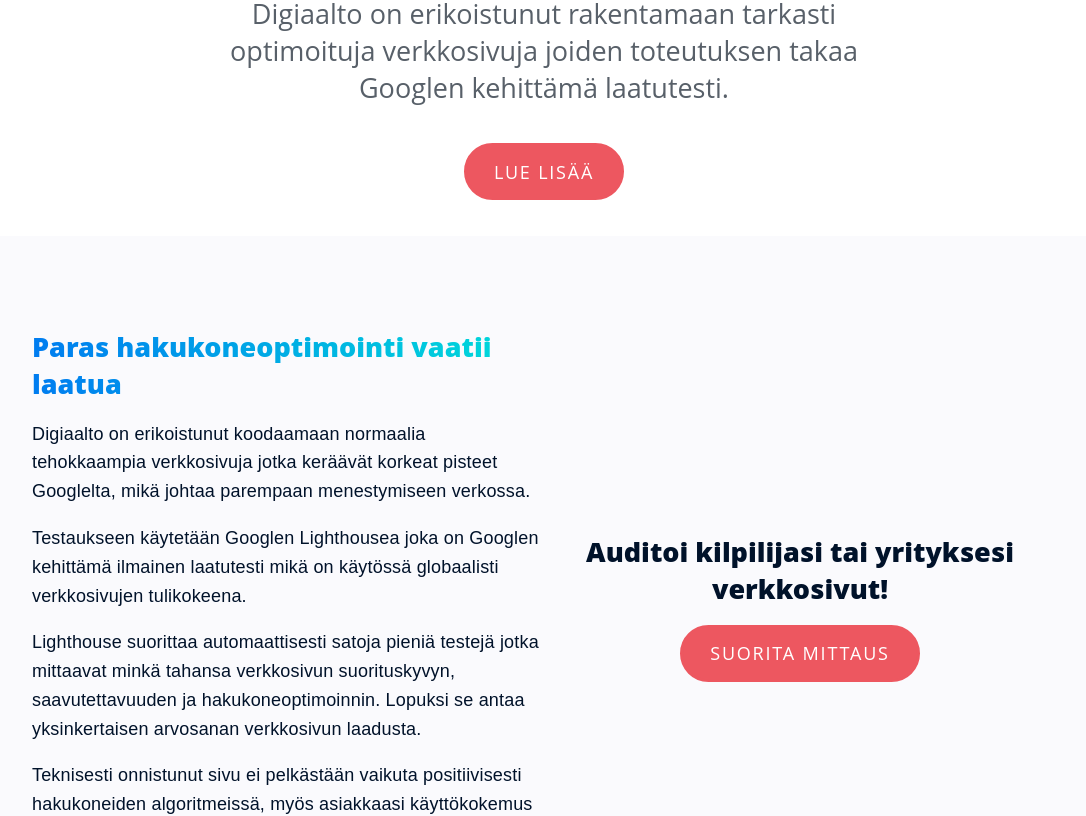
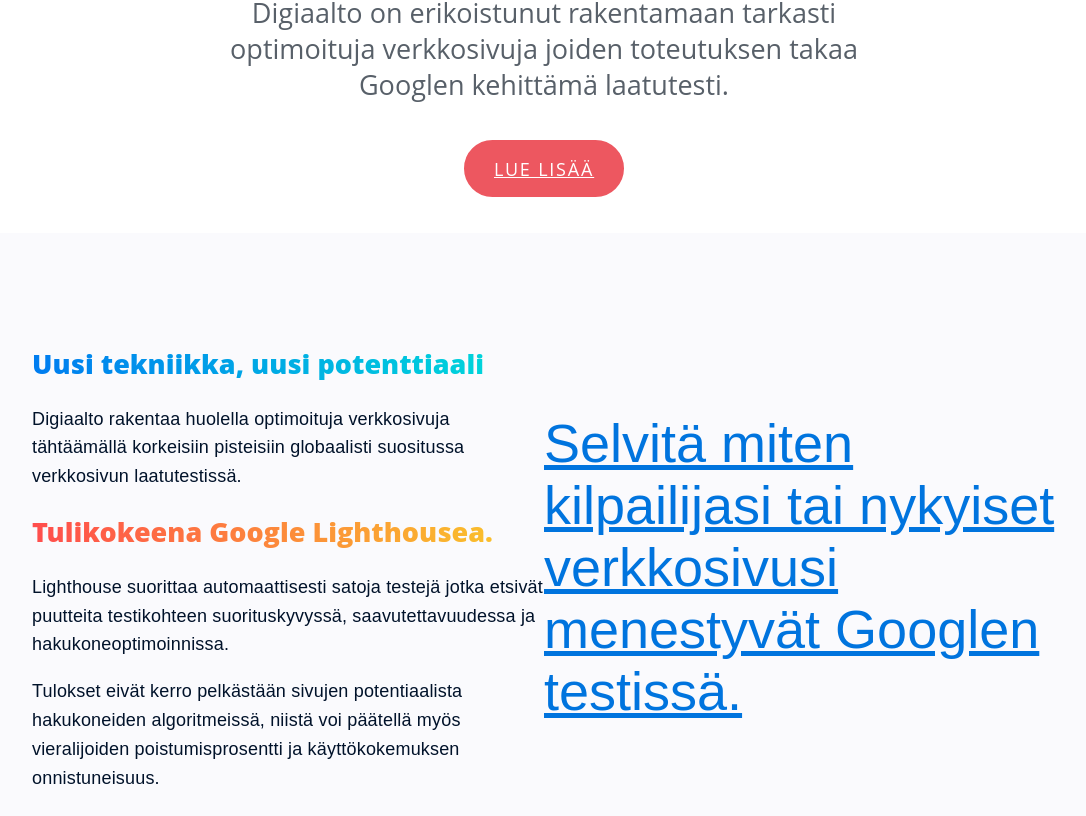
Before and after one commit to digiaalto/etusivu, a Next.js app: page / in a window 1280 px wide. Shown: the part 294-1110 px from the top of the page, without its empty margins (96-1182 px from the left). Built offline with nearby package versions, Linux system fonts and the light colour scheme; a small style sheet from the web is missing.

Commit message:
design improvements

```diff
--- a/components/hero.js
+++ b/components/hero.js
@@ -12,10 +12,10 @@ const Hero = () => {
             verkosta <span className={styles.highlight2}> helposti </span>
             sekä <span className={styles.highlight3}> nopeasti?</span>
           </h1>
-          <h2 className={styles.subheader}>
+          <h1 className={styles.subheader}>
             Digiaalto on erikoistunut rakentamaan tarkasti optimoituja
             verkkosivuja joiden toteutuksen takaa Googlen kehittämä laatutesti.
-          </h2>
+          </h1>
           <Button text="Lue lisää" href="#laatutestaus" center />
         </Zoom>
       </div>
--- a/components/salespitch.js
+++ b/components/salespitch.js
@@ -1,6 +1,8 @@
 import styles from "../styles/salespitch.module.sass"
+import Link from "next/link"
 import { Fade } from "react-awesome-reveal"
-import Button from "./utility/button"
+
+const testUrl = "https://web.dev/measure/"
 
 const SalesPitch = () => {
   return (
@@ -8,43 +10,37 @@ const SalesPitch = () => {
       <div className={styles.content}>
         <div className={styles.column}>
           <Fade fraction={1} direction="up" triggerOnce>
-            <h2 className={styles.header}>
-              Paras hakukoneoptimointi vaatii laatua
-            </h2>
+            <h2 className={styles.header}>Uusi tekniikka, uusi potenttiaali</h2>
             <p>
-              Digiaalto on erikoistunut koodaamaan normaalia tehokkaampia
-              verkkosivuja jotka keräävät korkeat pisteet Googlelta, mikä johtaa
-              parempaan menestymiseen verkossa.
+              Digiaalto rakentaa huolella optimoituja verkkosivuja tähtäämällä
+              korkeisiin pisteisiin globaalisti suositussa verkkosivun
+              laatutestissä.
+            </p>
+            <h2 className={styles.header2}>Tulikokeena Google Lighthousea.</h2>
+            <p>
+              Lighthouse suorittaa automaattisesti satoja testejä jotka etsivät
+              puutteita testikohteen suorituskyvyssä, saavutettavuudessa ja
+              hakukoneoptimoinnissa.
             </p>
             <p>
-              Testaukseen käytetään Googlen Lighthousea joka on Googlen
-              kehittämä ilmainen laatutesti mikä on käytössä globaalisti
-              verkkosivujen tulikokeena.
-            </p>
-            <p>
-              Lighthouse suorittaa automaattisesti satoja pieniä testejä jotka
-              mittaavat minkä tahansa verkkosivun suorituskyvyn,
-              saavutettavuuden ja hakukoneoptimoinnin. Lopuksi se antaa
-              yksinkertaisen arvosanan verkkosivun laadusta.
-            </p>
-            <p>
-              Teknisesti onnistunut sivu ei pelkästään vaikuta positiivisesti
-              hakukoneiden algoritmeissä, myös asiakkaasi käyttökokemus ja
-              vuorovaikutus kohenee.
+              Tulokset eivät kerro pelkästään sivujen potentiaalista
+              hakukoneiden algoritmeissä, niistä voi päätellä myös vieralijoiden
+              poistumisprosentti ja käyttökokemuksen onnistuneisuus.
             </p>
           </Fade>
         </div>
         <div className={styles.column}>
           <Fade fraction={1} direction="right" triggerOnce>
-            <h2 className={styles.header2}>
-              Auditoi kilpilijasi tai yrityksesi verkkosivut!
-            </h2>
-            <Button
-              text="Suorita mittaus"
-              href="https://web.dev/measure/"
-              center
-              outside
-            />
+            <Link href={testUrl}>
+              <a
+                target="_blank"
+                rel="noopener noreferrer"
+                className={styles.testLink}
+              >
+                Selvitä miten kilpailijasi tai nykyiset verkkosivusi menestyvät
+                Googlen testissä.
+              </a>
+            </Link>
           </Fade>
         </div>
       </div>
--- a/styles/globals.sass
+++ b/styles/globals.sass
@@ -22,11 +22,14 @@ img
 	margin: 0
 	padding: 0
 
+// font styling
 h1, h2, h3, h4, h5, h6
 	font-family: $headerFont
+
 h1
 	line-height: 2.8rem
 	font-weight: 800
+
 h2
 	font-weight: 800
 h3
@@ -34,7 +37,10 @@ h3
 
 a
 	font-family: $bodyFont
-	text-decoration: none
+	color: map-get($colors, link)
+
+	&:hover
+		color: map-get($colors, linkAlt)
 
 p
 	max-width: 600px
--- a/styles/hero.module.sass
+++ b/styles/hero.module.sass
@@ -41,9 +41,10 @@
 
 .subheader
 	margin-bottom: 2rem
-	font-weight: 400
 	max-width: 700px
 	border-bottom: none
+	line-height: 2rem
+	font-weight: 400
 	text-transform: none
 	color: map-get($colors, textGray)
 
--- a/styles/quote.module.sass
+++ b/styles/quote.module.sass
@@ -32,7 +32,6 @@
 	letter-spacing: 0.025rem
 	margin-top: 0.5rem
 	text-decoration: underline !important
-	color: map-get($colors, textDark)
 
 	&:hover
 		opacity: 0.66
--- a/styles/salespitch.module.sass
+++ b/styles/salespitch.module.sass
@@ -21,17 +21,20 @@ $lg: rgba(0, 0, 0, 0.5)
 	flex: 1
 
 .header
-	margin-top: 0.1rem
-	margin-bottom: 1rem
-
 	@supports (background-clip: text) and (-webkit-text-fill-color: transparent)
 		background-image: linear-gradient(to right, #007CF0, #00DFD8)
 		background-clip: text
 		-webkit-text-fill-color: transparent
 
 .header2
+	@supports (background-clip: text) and (-webkit-text-fill-color: transparent)
+		background-image: linear-gradient(to right, #FF4D4D, #F9CB28)
+		background-clip: text
+		-webkit-text-fill-color: transparent
+
+.testLink
 	text-align: center
-	margin-bottom: 1rem
+	font-size: 3rem
 
 @media (min-width: map-get($bp, laptop))
 	.section
```
